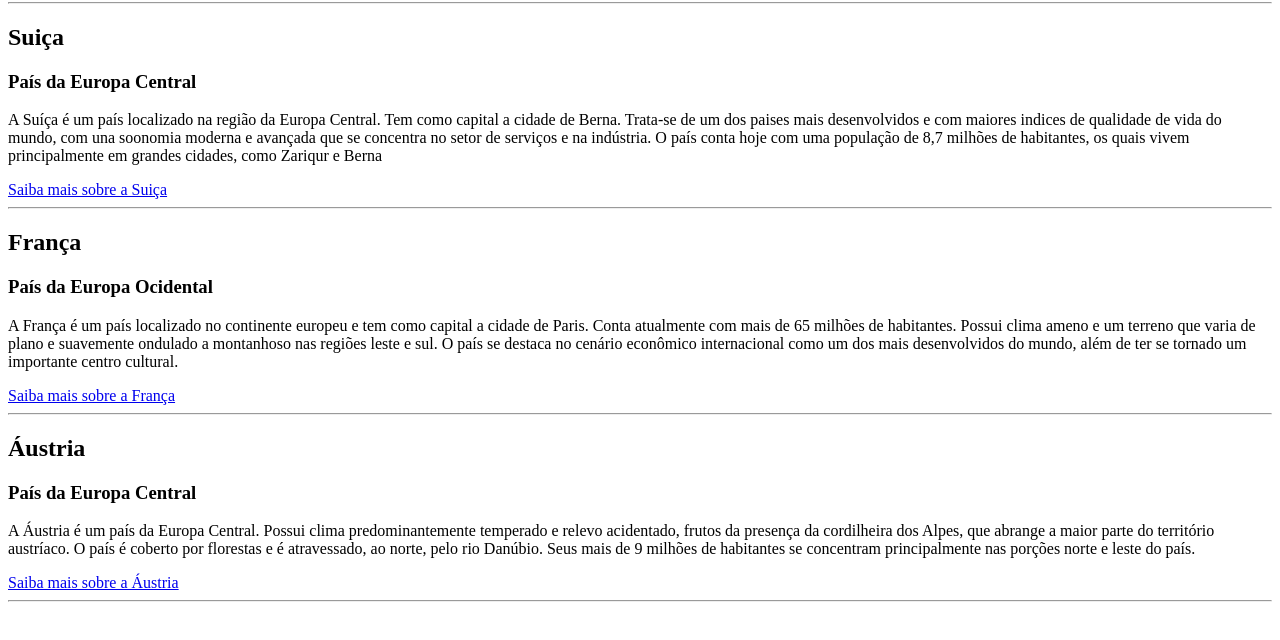
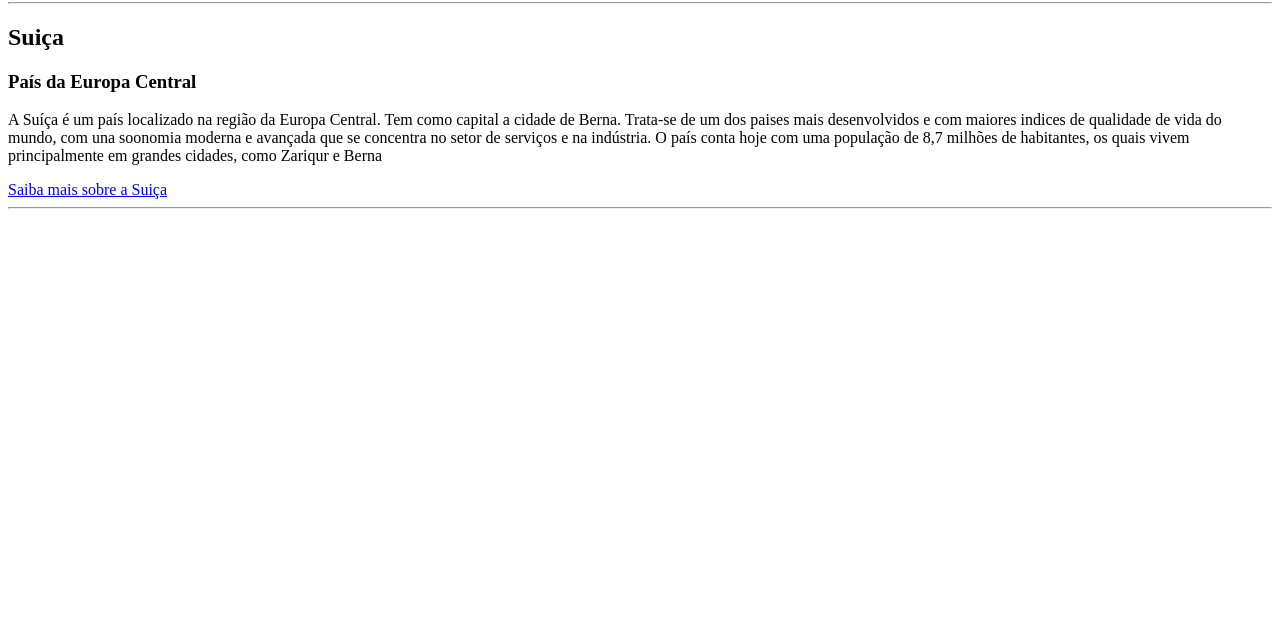
Before and after one commit to eloahsilva/elnd-aw, a plain HTML site: page index.html in a window 1280 px wide. Shown: the part 78-718 px from the top of the page. Drawn offline with Linux system fonts and the light colour scheme.

Commit message:
Update index.html

```diff
--- a/index.html
+++ b/index.html
@@ -13,13 +13,4 @@
   <p> A Suíça é um país localizado na região da Europa Central. Tem como capital a cidade de Berna. Trata-se de um dos paises mais desenvolvidos e com maiores indices de qualidade de vida do mundo, com una soonomia moderna e avançada que se concentra no setor de serviços e na indústria. O país conta hoje com uma população de 8,7 milhões de habitantes, os quais vivem principalmente em grandes cidades, como Zariqur e Berna</p>
   <a href="#">Saiba mais sobre a Suiça</a>
   <hr />
-  <h2>França</h2>
-  <h3>País da Europa Ocidental</h3>
-  <p>A França é um país localizado no continente europeu e tem como capital a cidade de Paris. Conta atualmente com mais de 65 milhões de habitantes. Possui clima ameno e um terreno que varia de plano e suavemente ondulado a montanhoso nas regiões leste e sul. O país se destaca no cenário econômico internacional como um dos mais desenvolvidos do mundo, além de ter se tornado um importante centro cultural.</p>
-  <a href="#">Saiba mais sobre a França</a> <hr>
-  <h2> Áustria </h2>
-  <h3>País da Europa Central</h3>
-  <p>A Áustria é um país da Europa Central. Possui clima predominantemente temperado e relevo acidentado, frutos da presença da cordilheira dos Alpes, que abrange a maior parte do território austríaco. O país é coberto por florestas e é atravessado, ao norte, pelo rio Danúbio. Seus mais de 9 milhões de habitantes se concentram principalmente nas porções norte e leste do país.</p>
-  <a href="#" > Saiba mais sobre a Áustria </a> <hr>
-</body>
 </html>
```
